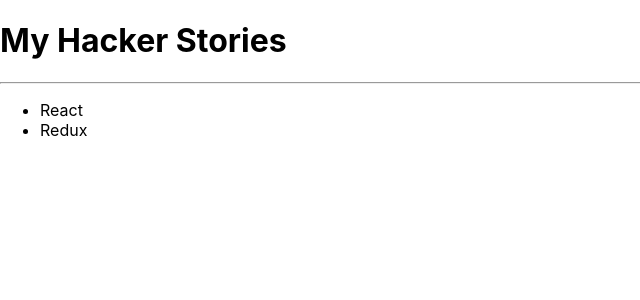
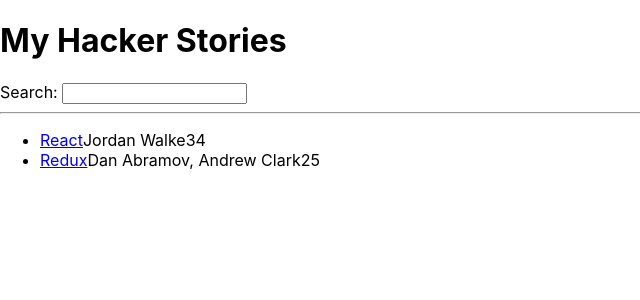
Before and after one commit to Brent-Liu/searchengine, a React (Create React App) app: page / in a window 1280 px wide. Shown: the top 300 px of the page, without its empty margins (0-640 px from the left). Built offline with nearby package versions, Linux system fonts and the light colour scheme.

Commit message:
encapsulate 3 functionalities

```diff
--- a/src/App.js
+++ b/src/App.js
@@ -25,15 +25,42 @@
     <div>
       <h1> My Hacker Stories </h1>
 
+      <Search />
+
       <hr />
 
-      <ul>
-        {list.map(function (item) {
-          return <li key={item.objectID}>{item.title}</li>
-        })}
-      </ul>
+      <List />
+
     </div>
   )
 }
 
+function Search () {
+  return (
+    <div>
+      <label htmlFor="search">Search: </label>
+      <input id="search" type="txt" />
+    </div>
+  )
+}
+
+function List () {
+  return (
+    <ul>
+      {list.map(function (item) {
+        return (
+          <li key={item.objectID}>
+            <span>
+              <a href={item.url}>{item.title}</a>
+            </span>
+            <span>{item.author}</span>
+            <span>{item.num_comments}</span>
+            <span>{item.points}</span>
+          </li>
+        )
+      })}
+    </ul>
+  )
+}
+
 export default App
```
